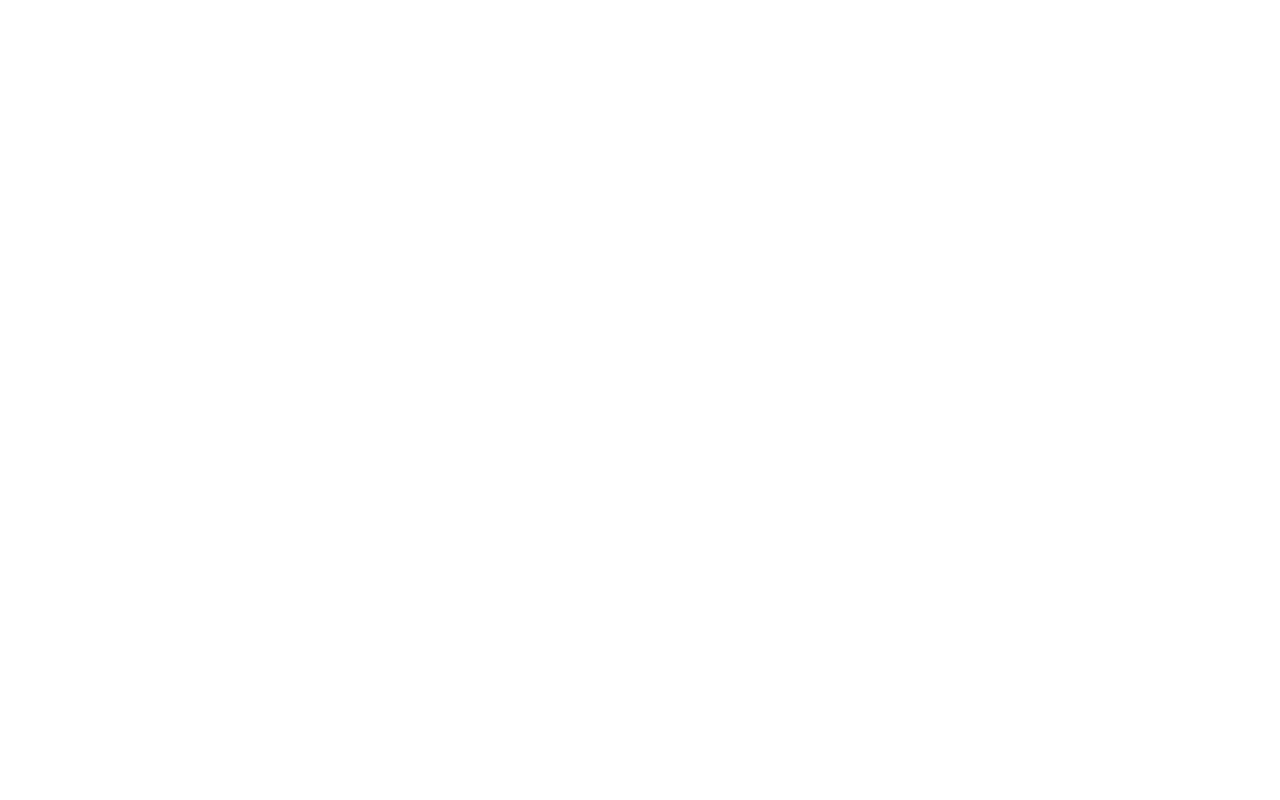
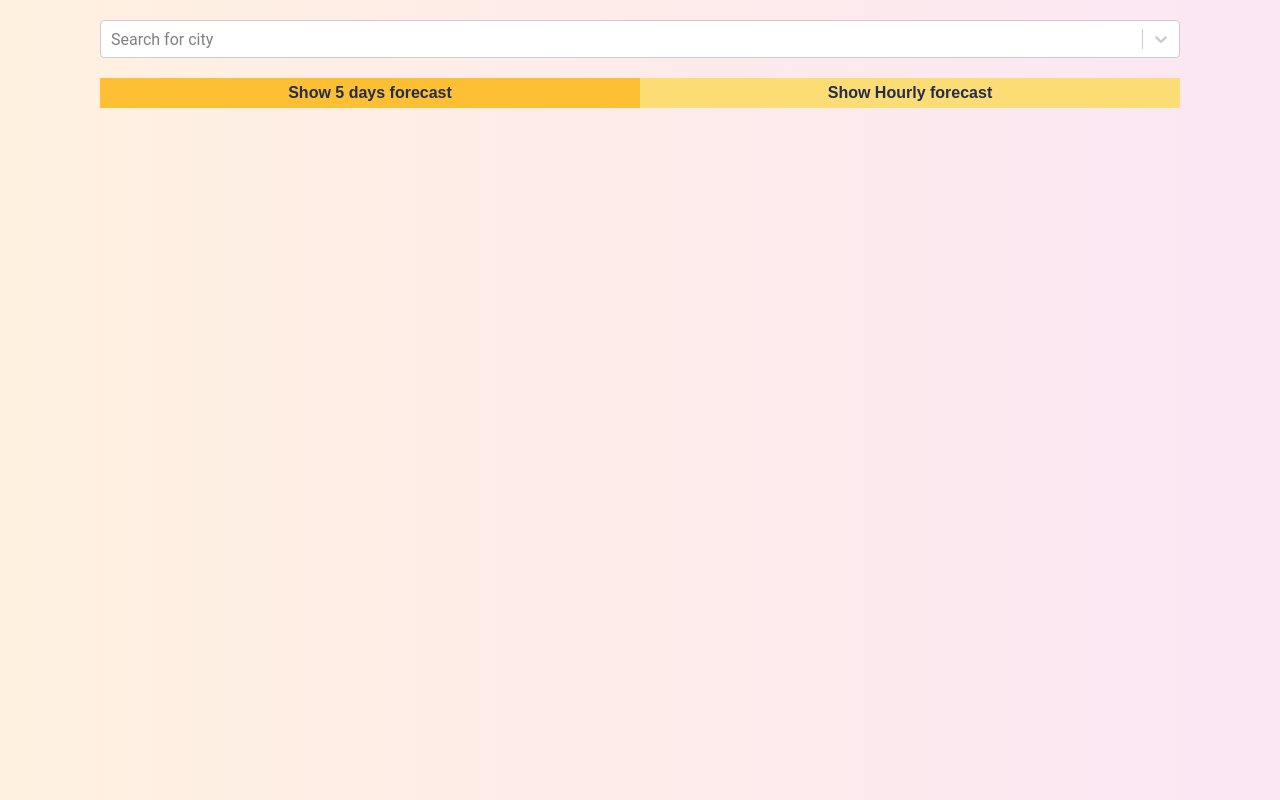
Before and after one commit to niksbanna/Weather-app, a plain HTML site: page index.html in a window 1280 px wide. Drawn offline with Linux system fonts and the light colour scheme; the site is published under a folder, as on GitHub Pages, so addresses that start at the root find nothing.

Commit message:
Update index.html

```diff
--- a/index.html
+++ b/index.html
@@ -1 +1 @@
-<!doctype html><html lang="en"><head><meta charset="utf-8"/><link rel="icon" href="icons/01d.png"/><meta name="viewport" content="width=device-width,initial-scale=1"/><meta name="theme-color" content="#000000"/><meta name="description" content="Check any city weather and forecast with our Weather App"/><title>Weather App</title><script defer="defer" src="/weather-app/static/js/main.1a5c2f08.js"></script><link href="/weather-app/static/css/main.e0dd890b.css" rel="stylesheet"></head><body><noscript>You need to enable JavaScript to run this app.</noscript><div id="root"></div></body></html>
+<!doctype html><html lang="en"><head><meta charset="utf-8"/><link rel="icon" href="icons/01d.png"/><meta name="viewport" content="width=device-width,initial-scale=1"/><meta name="theme-color" content="#000000"/><meta name="description" content="Check any city weather and forecast with our Weather App"/><title>Weather App</title><script defer="defer" src="weather-app/static/js/main.1a5c2f08.js"></script><link href="weather-app/static/css/main.e0dd890b.css" rel="stylesheet"></head><body><noscript>You need to enable JavaScript to run this app.</noscript><div id="root"></div></body></html>
```
